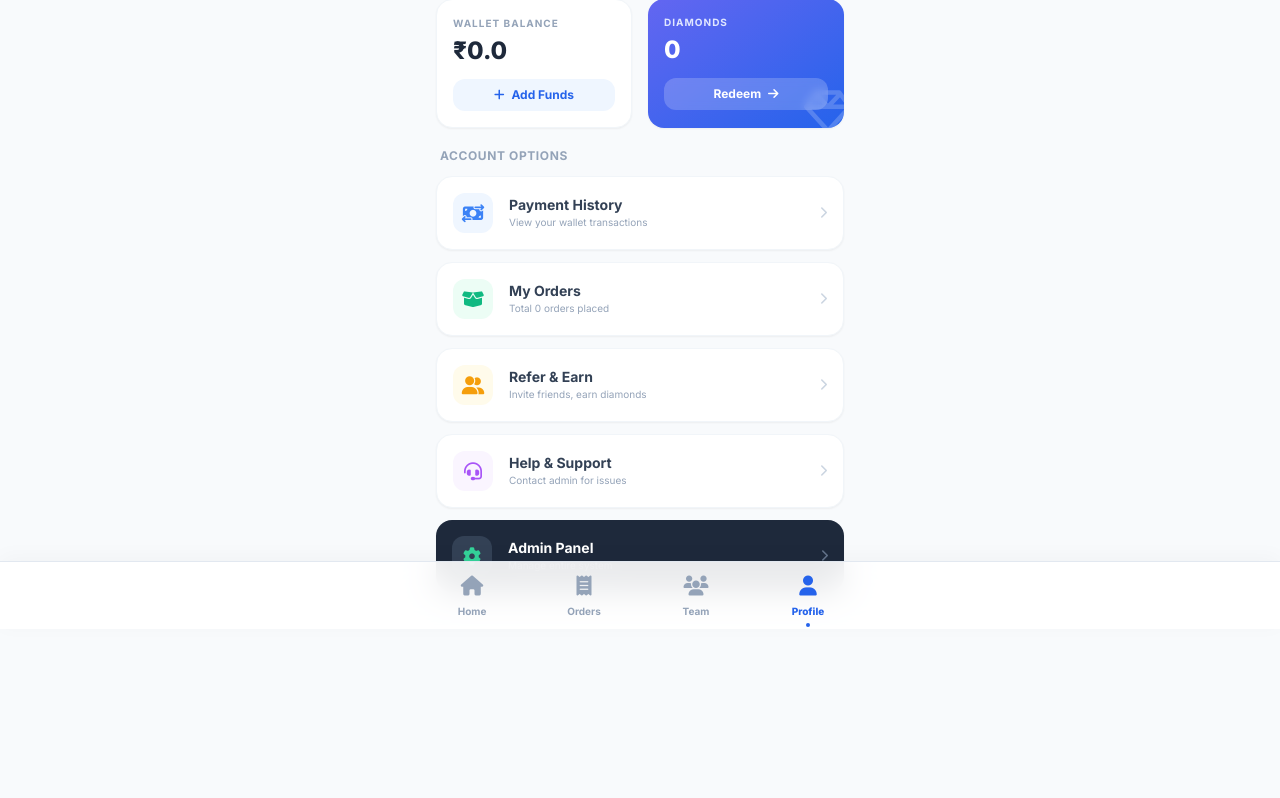
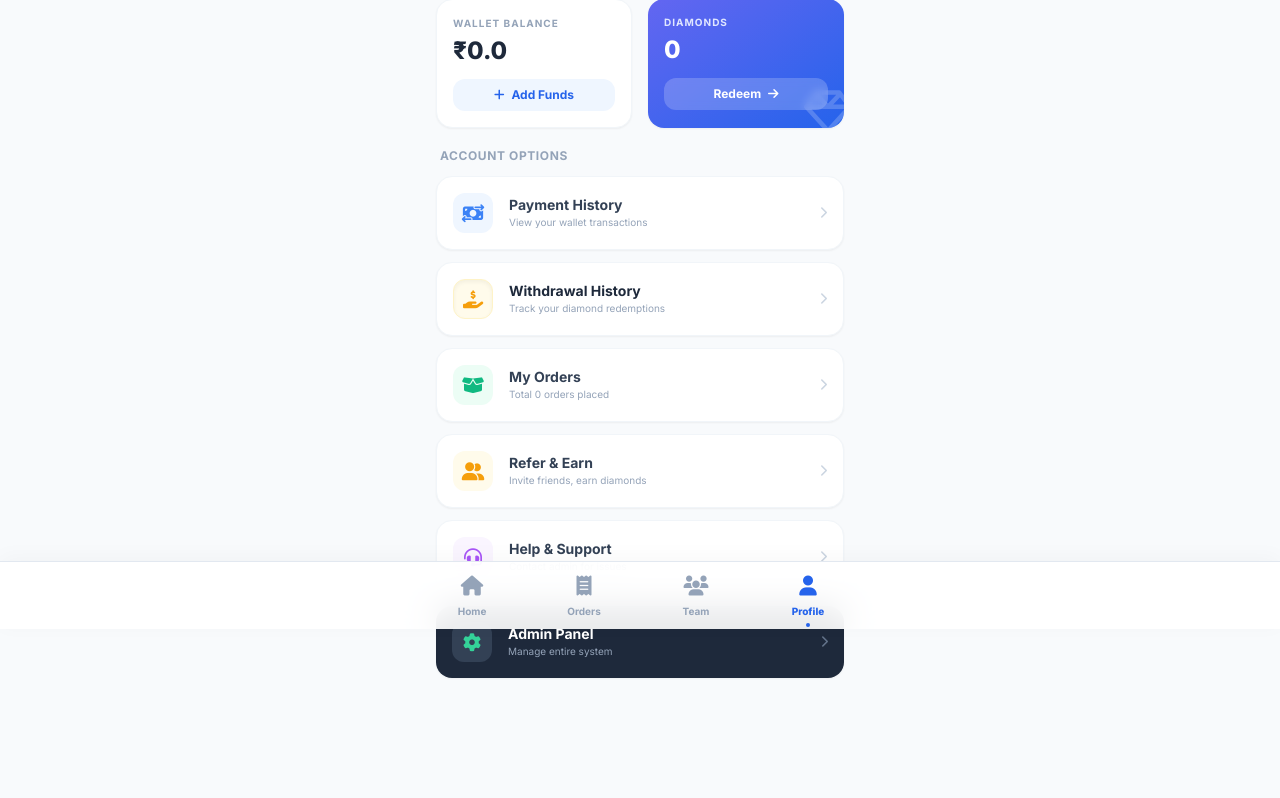
Before and after one commit to jahidul9957/extragrowth, a Django app: page /dashboard/account/ in a window 1280 px wide. Shown: the part 171-969 px from the top of the page. Before the commit the page ends 798 px from the top, so only its background shows below. Run offline with Django 4.2, Linux system fonts and the light colour scheme; the visitor is signed in with stand-in values (Sample User, id 1); data that the repository does not hold is empty; some libraries are stand-ins or nearby versions.

Commit message:
Update account.html

```diff
--- a/core/templates/core/account.html
+++ b/core/templates/core/account.html
@@ -103,6 +103,18 @@
                 <i class="fa-solid fa-chevron-right text-slate-300 text-xs"></i>
                         </a>
 
+                    <a href="{% url 'withdraw_history' %}" class="bg-white p-4 rounded-2xl shadow-sm border border-slate-100 flex items-center justify-between hover:bg-slate-50 transition btn-press group mt-3">
+                <div class="flex items-center gap-4">
+                    <div class="w-10 h-10 rounded-xl bg-amber-50 text-amber-500 flex items-center justify-center text-lg group-hover:scale-110 transition shadow-inner border border-amber-100">
+                        <i class="fa-solid fa-hand-holding-dollar"></i>
+                    </div>
+                    <div>
+                        <p class="font-bold text-slate-800 text-sm">Withdrawal History</p>
+                        <p class="text-[10px] text-slate-400">Track your diamond redemptions</p>
+                    </div>
+                </div>
+                <i class="fa-solid fa-chevron-right text-slate-300 text-xs"></i>
+                    </a>
 
             <a href="{% url 'orders' %}" class="bg-white p-4 rounded-2xl shadow-sm border border-slate-100 flex items-center justify-between hover:bg-slate-50 transition btn-press group">
                 <div class="flex items-center gap-4">
```
